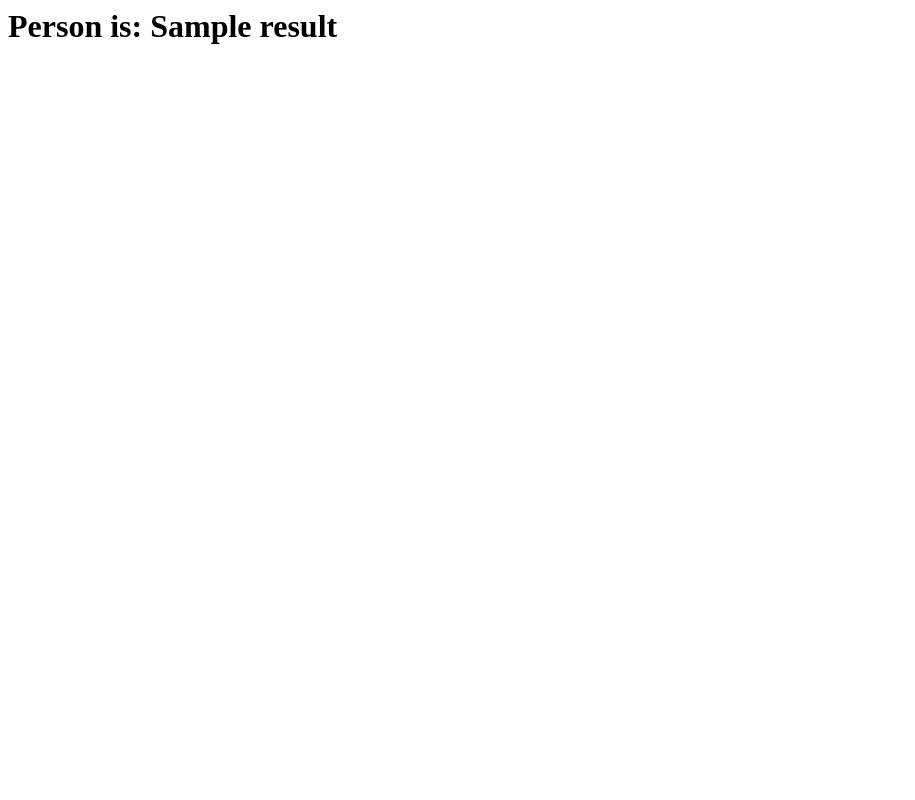
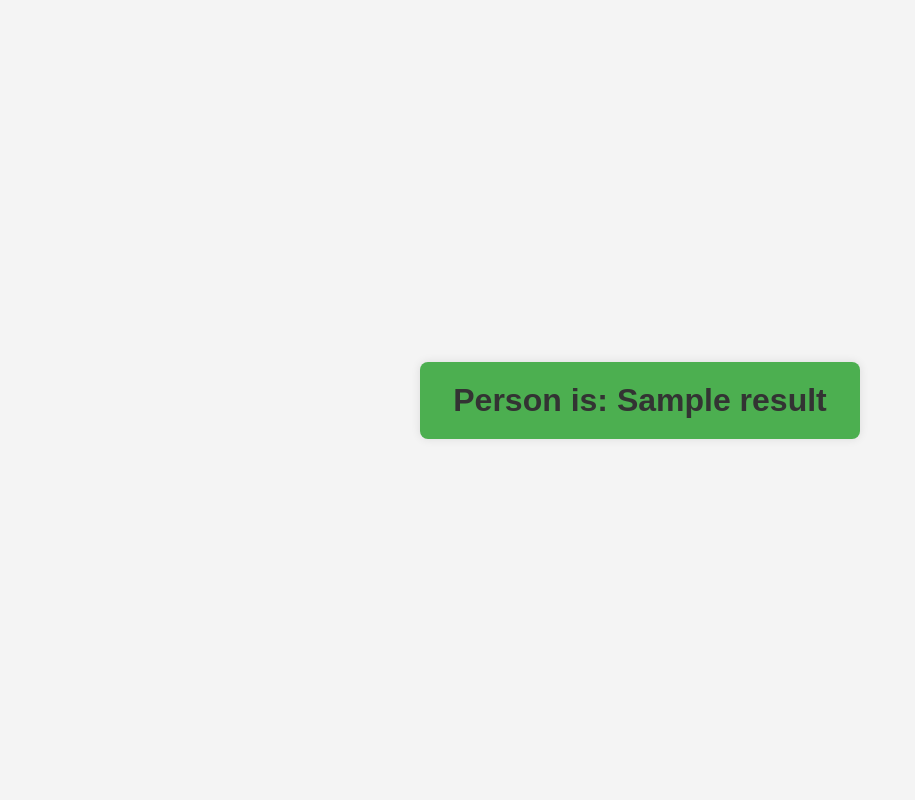
Before and after one commit to sachit16/Diabetes_Prediction, a Flask app: template templates/single_prediction.html in a window 1280 px wide. Shown: the whole page, without its empty margins (0-915 px from the left). Run offline with Flask 3, Linux system fonts and the light colour scheme; the template is opened without the code that fills it: most values are stand-ins (such as "Sample title", 1, 10 or a date in 2020); parts of the project's set-up code (start-up, migrations or seed data) failed here and were passed over.

Commit message:
Update single_prediction.html

```diff
--- a/templates/single_prediction.html
+++ b/templates/single_prediction.html
@@ -1 +1,43 @@
-<h1>Person is: {{result}}</h1>
+<!DOCTYPE html>
+<html lang="en">
+
+<head>
+    <meta charset="UTF-8">
+    <meta name="viewport" content="width=device-width, initial-scale=1.0">
+    <title>Person Result</title>
+    <style>
+        body {
+            font-family: 'Arial', sans-serif;
+            margin: 0;
+            padding: 0;
+            background-color: #f4f4f4;
+            text-align: center;
+            display: flex;
+            align-items: center;
+            justify-content: center;
+            height: 100vh;
+        }
+
+        h1 {
+            color: #333;
+            background-color: #4caf50;
+            padding: 20px;
+            border-radius: 8px;
+            box-shadow: 0 0 10px rgba(0, 0, 0, 0.1);
+            max-width: 400px;
+            width: 100%;
+        }
+
+        @media only screen and (max-width: 600px) {
+            h1 {
+                font-size: 1.5em;
+            }
+        }
+    </style>
+</head>
+
+<body>
+    <h1>Person is: {{result}}</h1>
+</body>
+
+</html>
```
